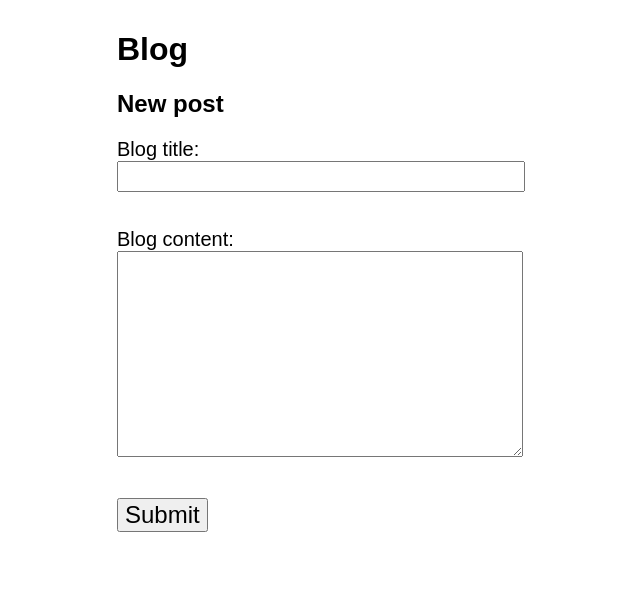
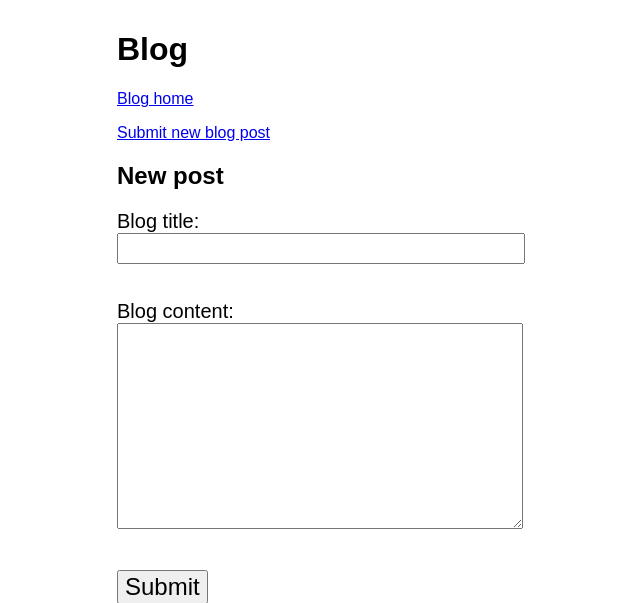
Before and after one commit to sbm7x5/build-a-blog, a Python web app: template templates/newpost.html in a window 1280 px wide. Shown: the top 603 px of the page, without its empty margins (123-763 px from the left). Run offline with Jinja, Linux system fonts and the light colour scheme; the template is opened without the code that fills it, so the values that code supplies are empty.

Commit message:
Added navigation links

```diff
--- a/main.py
+++ b/main.py
@@ -13,6 +13,12 @@ class BlogPost(db.Model):
     title = db.StringProperty(required = True)
     post = db.StringProperty(required = True)
     created = db.DateTimeProperty(auto_now_add = True)
+
+def get_posts(limit, offset):
+    # TODO: query the database for posts, and return them
+    blog_posts = db.GqlQuery("""Select * FROM BlogPost ORDER BY created DESC LIMIT """
+    +limit+""" OFFSET """ +offset)
+
 
 class Index(webapp2.RequestHandler):
     def get(self):
--- a/templates/base.html
+++ b/templates/base.html
@@ -62,6 +62,8 @@
             Blog
         </h1>
         {% endblock title %}
+        <a href="/blog"><p>Blog home</p></a>
+        <a href="/newpost"><p>Submit new blog post</p></a>
 
         {% block content %}
         {% endblock %}
```
Also changed, not shown: 1 other file.
